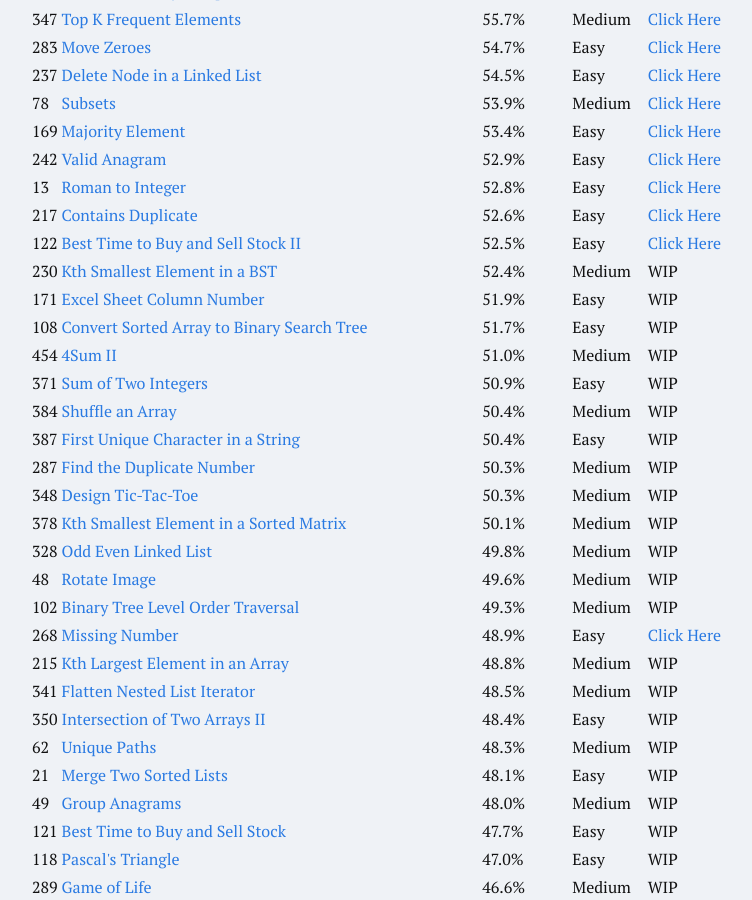
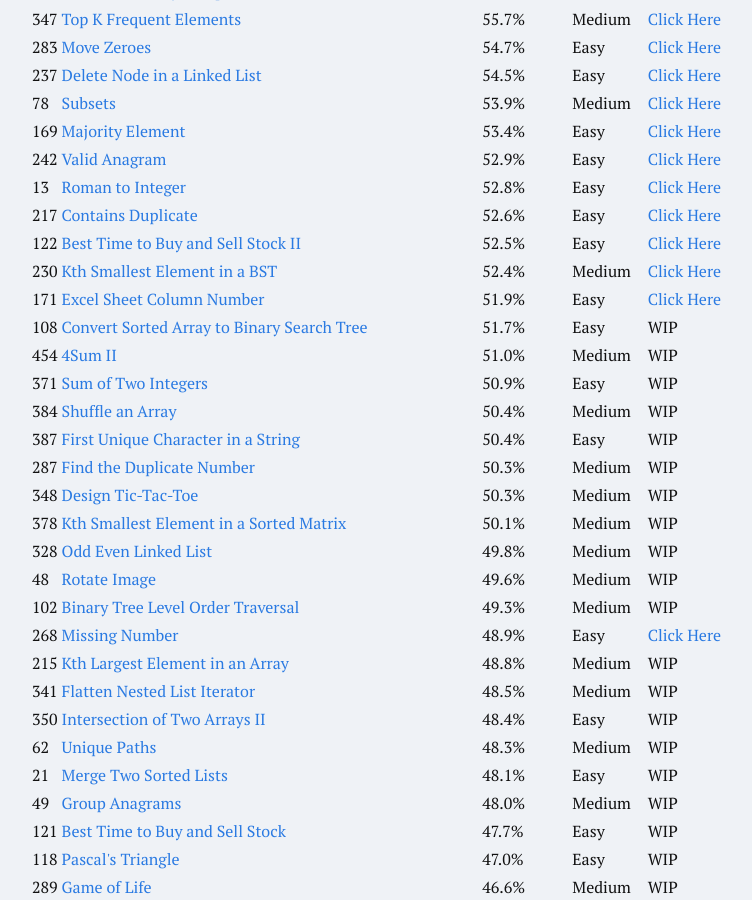
Before and after one commit to debakarr/BakaDigest, a Jekyll site: the page built from _posts/2019-25-07-top-interview-questions.md, in a window 1280 px wide and 900 px high, scrolled down 533 px. Shown: the whole window, without its empty margins (241-993 px from the left). Built offline with Jekyll 4.4.1, drawn with Linux system fonts in a browser that asks for light colours; comment, search, counter and statistics services are not loaded.

Commit message:
Update top coding question list

```diff
--- a/_posts/2019-25-07-top-interview-questions.md
+++ b/_posts/2019-25-07-top-interview-questions.md
@@ -149,14 +149,14 @@ comments: true
 <td><a href="https://leetcode.com/problems/kth-smallest-element-in-a-bst">Kth Smallest Element in a BST</a></td>
 <td>52.4%</td>
 <td>Medium</td>
-<td>WIP</td>
+<td><a href="https://dibakarroy1997.github.io/BakaDigest/2019/09/05/kth-smallest-element-in-a-bst.html">Click Here</a></td>
 </tr>
 <tr>
 <td>171</td>
 <td><a href="https://leetcode.com/problems/excel-sheet-column-number">Excel Sheet Column Number</a></td>
 <td>51.9%</td>
 <td>Easy</td>
-<td>WIP</td>
+<td><a href="https://dibakarroy1997.github.io/BakaDigest/2019/09/05/excel-sheet-column-number.html">Click Here</a></td>
 </tr>
 <tr>
 <td>108</td>
```
Also changed, not shown: other parts of _posts/2019-25-07-top-interview-questions.md (+1 -1 lines).
